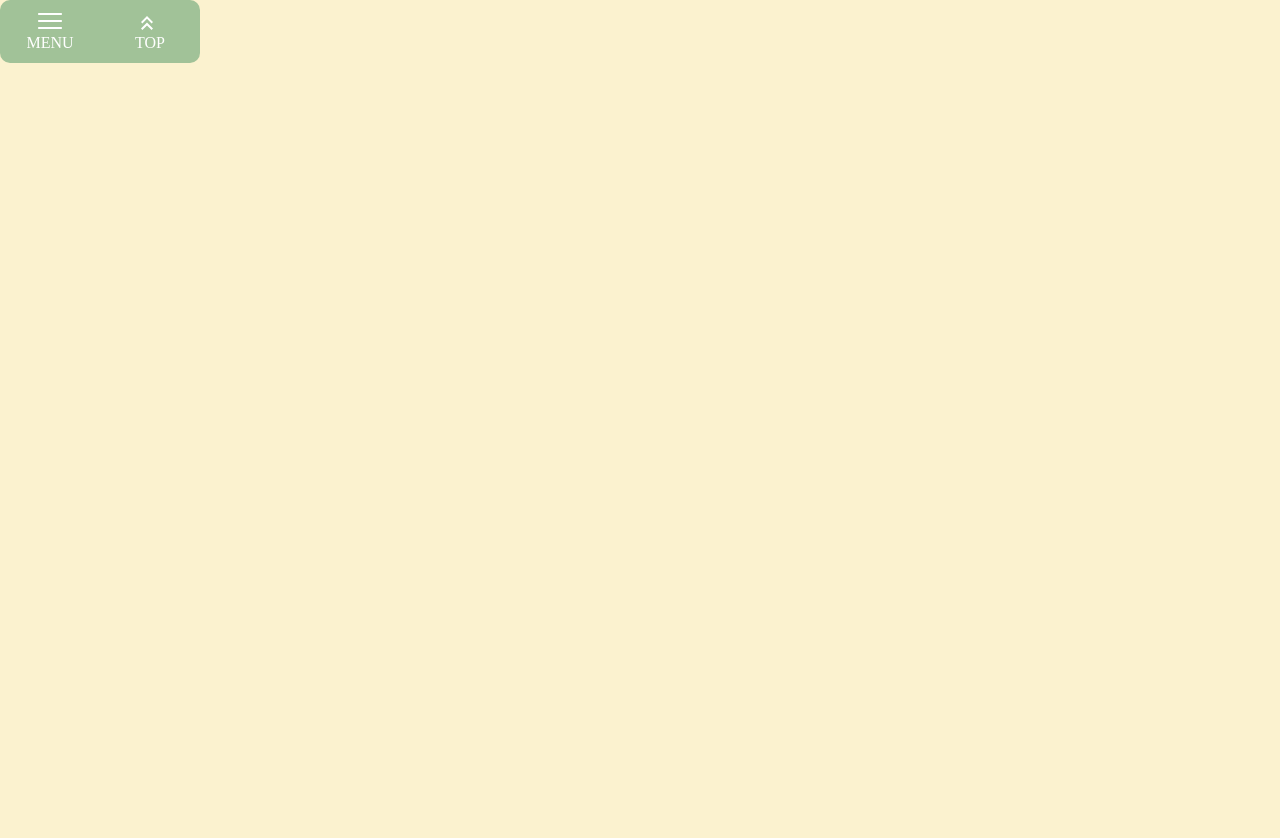
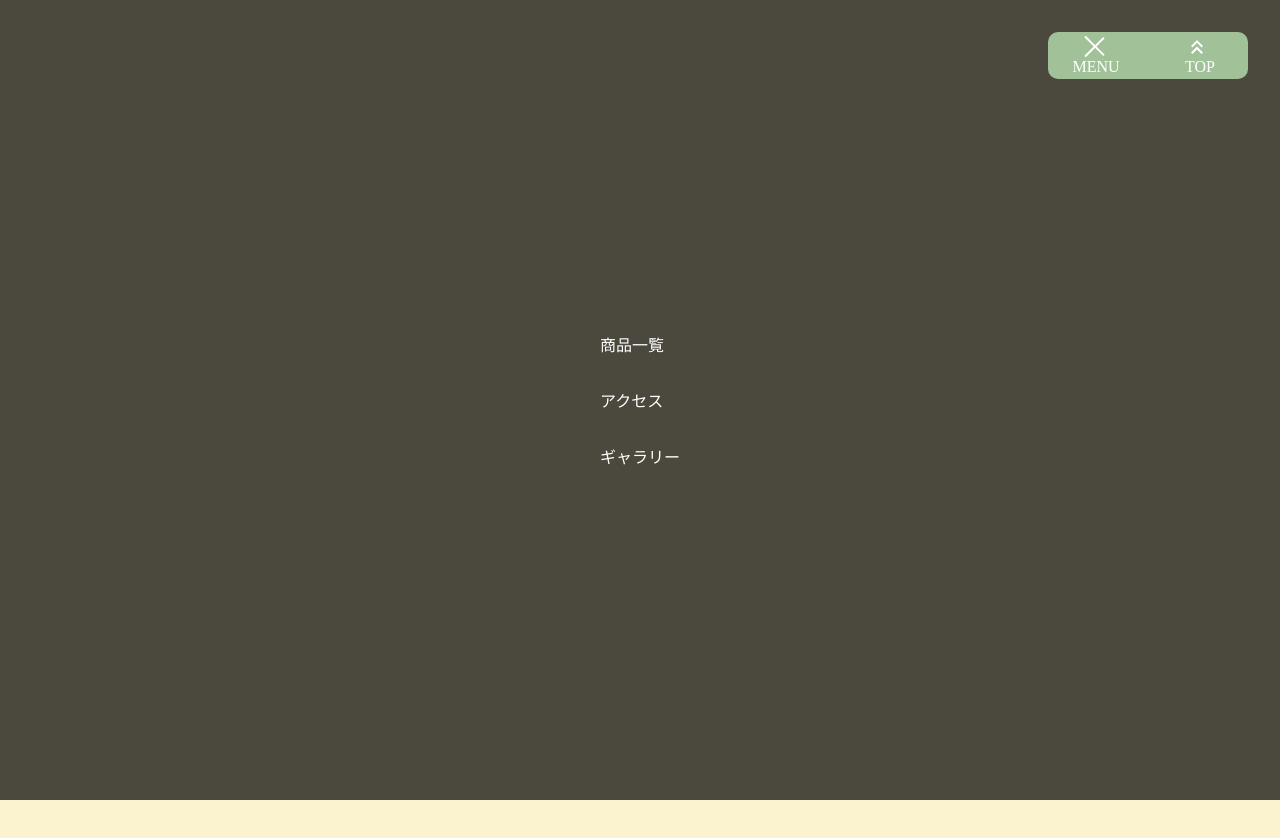
Before and after one commit to kitazakita/kanmizoku, a Next.js app: page / in a window 1280 px wide. Both pictures are taken after a click on the element "MENU". Shown: the top 838 px of the page. Before the commit the page ends 800 px from the top, so only its background shows below. Built offline with nearby package versions, Linux system fonts and the light colour scheme; a web font is replaced by a local one.

Commit message:
メニューバー完成

```diff
--- a/components/Menubar.js
+++ b/components/Menubar.js
@@ -1,12 +1,22 @@
 import Link from "next/link";
 import KeyboardDoubleArrowUpIcon from "@mui/icons-material/KeyboardDoubleArrowUp";
+import { useState } from "react";
 
 const Menubar = () => {
+  const [mainMenuToggle, setMainMenuToggle] = useState(false);
+
+  const clickMenuToggle = () => {
+    setMainMenuToggle((prev) => {
+      return !prev;
+    });
+  };
+
   return (
     <>
+      <MainMenu display={mainMenuToggle ? true : false} />
       <div className="menu-bar">
-        <div className="menu-button">
-          <div className="menu-box">
+        <div className="menu-button" onClick={clickMenuToggle}>
+          <div className={mainMenuToggle ? "menu-box active" : "menu-box"}>
             <span></span>
             <span></span>
             <span></span>
@@ -27,4 +37,26 @@ const Menubar = () => {
   );
 };
 
+const MainMenu = (props) => {
+  return (
+    <>
+      <div className={props.display ? "main-menu active" : "main-menu"}>
+        <nav className="g-nav">
+          <ul>
+            <li>
+              <Link href="#">商品一覧</Link>
+            </li>
+            <li>
+              <Link href="#">アクセス</Link>
+            </li>
+            <li>
+              <Link href="#">ギャラリー</Link>
+            </li>
+          </ul>
+        </nav>
+      </div>
+    </>
+  );
+};
+
 export default Menubar;
--- a/styles/globals.scss
+++ b/styles/globals.scss
@@ -1,15 +1,27 @@
 @use "./mixin" as *;
 
+body {
+  height: 200vh;
+}
+
 .menu-bar {
+  position: fixed;
+  top: 2rem;
+  right: 2rem;
   width: 200px;
-
-  padding: 0.7rem 0;
   background-color: $darkGreen;
   color: $black;
   border-radius: 10px;
   display: flex;
   justify-content: space-between;
   align-items: flex-end;
+  gap: 0.5rem;
+  @include sm {
+    top: auto;
+    bottom: 1rem;
+    right: 50%;
+    transform: translateX(50%);
+  }
   & > div {
     width: 50%;
 
@@ -24,22 +36,53 @@
     flex-direction: column;
     align-items: center;
     cursor: pointer;
+    padding: 0.2rem 1rem;
+
     .menu-box {
-      display: flex;
-      flex-direction: column;
-      align-items: flex-start;
-      justify-content: center;
-      gap: 0.3rem;
+      width: 30px;
+      height: 15px;
+      position: relative;
       span {
-        width: 1.5rem;
+        position: absolute;
+        width: 1.7rem;
         height: 2px;
         background-color: $white;
-        display: block;
         border-radius: 0.05rem;
+        left: 0;
+        transition: transform 0.3s;
+        &:nth-child(1) {
+          top: 0;
+        }
+        &:nth-child(2) {
+          top: 50%;
+        }
+        &:nth-child(3) {
+          top: 100%;
+        }
+      }
+      &.active {
+        //ハンバーガーメニュークリック時に付与するクラス
+        span {
+          transition: transform 0.3s;
+          &:nth-child(1) {
+            top: 0;
+            transform: translateY(7px) rotate(45deg);
+          }
+          &:nth-child(2) {
+            top: 50%;
+            opacity: 0;
+          }
+          &:nth-child(3) {
+            top: 100%;
+            transform: translateY(-7px) rotate(-45deg);
+          }
+        }
       }
     }
     p {
       color: $white;
+      position: relative;
+      z-index: 5;
     }
   }
 
@@ -48,6 +91,7 @@
     flex-direction: column;
     align-items: center;
     cursor: pointer;
+    padding: 0.2rem 1rem;
     .top-button {
       .top-box {
         margin-bottom: -0.4rem;
@@ -62,3 +106,41 @@
     }
   }
 }
+
+.main-menu {
+  transition: all 0.4s;
+  opacity: 0;
+  &.active {
+    opacity: 1;
+    transition: all 0.4s;
+    position: fixed;
+    top: 0;
+    right: 0;
+    bottom: 0;
+    left: 0;
+    height: 100vh;
+    background-color: rgba(0, 0, 0, 0.7);
+  }
+
+  nav.g-nav {
+    position: fixed;
+    top: 0;
+    right: 0;
+    bottom: 0;
+    left: 0;
+    display: flex;
+    justify-content: center;
+    align-items: center;
+    gap: 2rem;
+
+    ul {
+      list-style: none;
+      display: flex;
+      flex-direction: column;
+      gap: 2rem;
+      a {
+        color: $white;
+      }
+    }
+  }
+}
```
